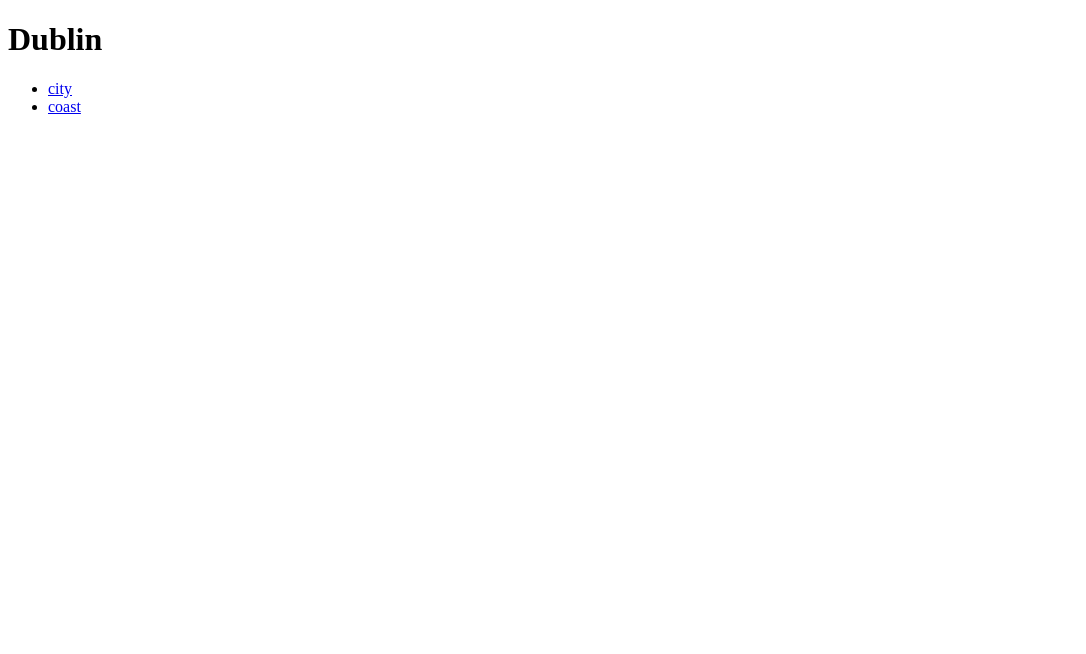
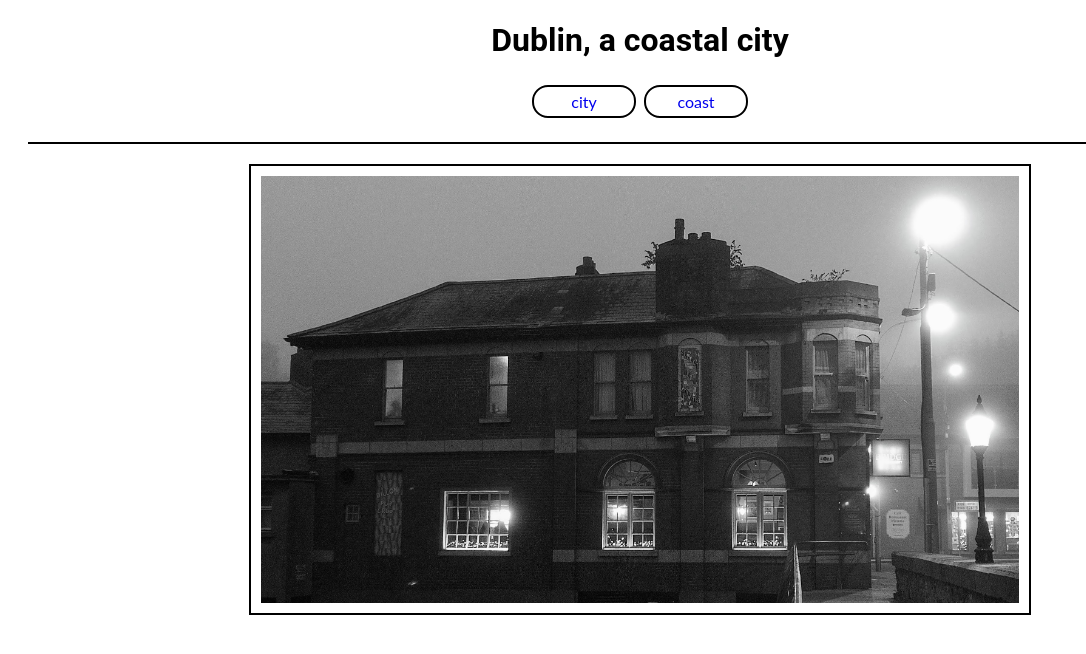
Before and after one commit to aliceC119/dublin-photos, a plain HTML site: page index.html in a window 1280 px wide. Shown: the whole page, without its empty margins (0-1086 px from the left). Drawn offline with Linux system fonts and the light colour scheme.

Commit message:
feat: add images to the webpages

```diff
--- a/index.html
+++ b/index.html
@@ -3,10 +3,11 @@
 <head>
     <meta charset="UTF-8">
     <meta name="viewport" content="width=device-width, initial-scale=1.0">
+    <link rel="stylesheet" href="assets/css/style.css">
     <title>Dublin</title>
 </head>
 <body>
-    <h1>Dublin</h1>
+    <h1>Dublin, a coastal city</h1>
     <nav>
         <ul>
             <li>
@@ -17,5 +18,8 @@
             </li>
         </ul>
     </nav>
+    <section>
+        <img src="assets/images/city.jpg" alt="an image of urban Dublin">
+    </section>
 </body>
 </html>
```
Also changed, not shown: coast.html (+4 -1 lines), assets/images/beach.jpg (added), assets/images/city.jpg (added).
